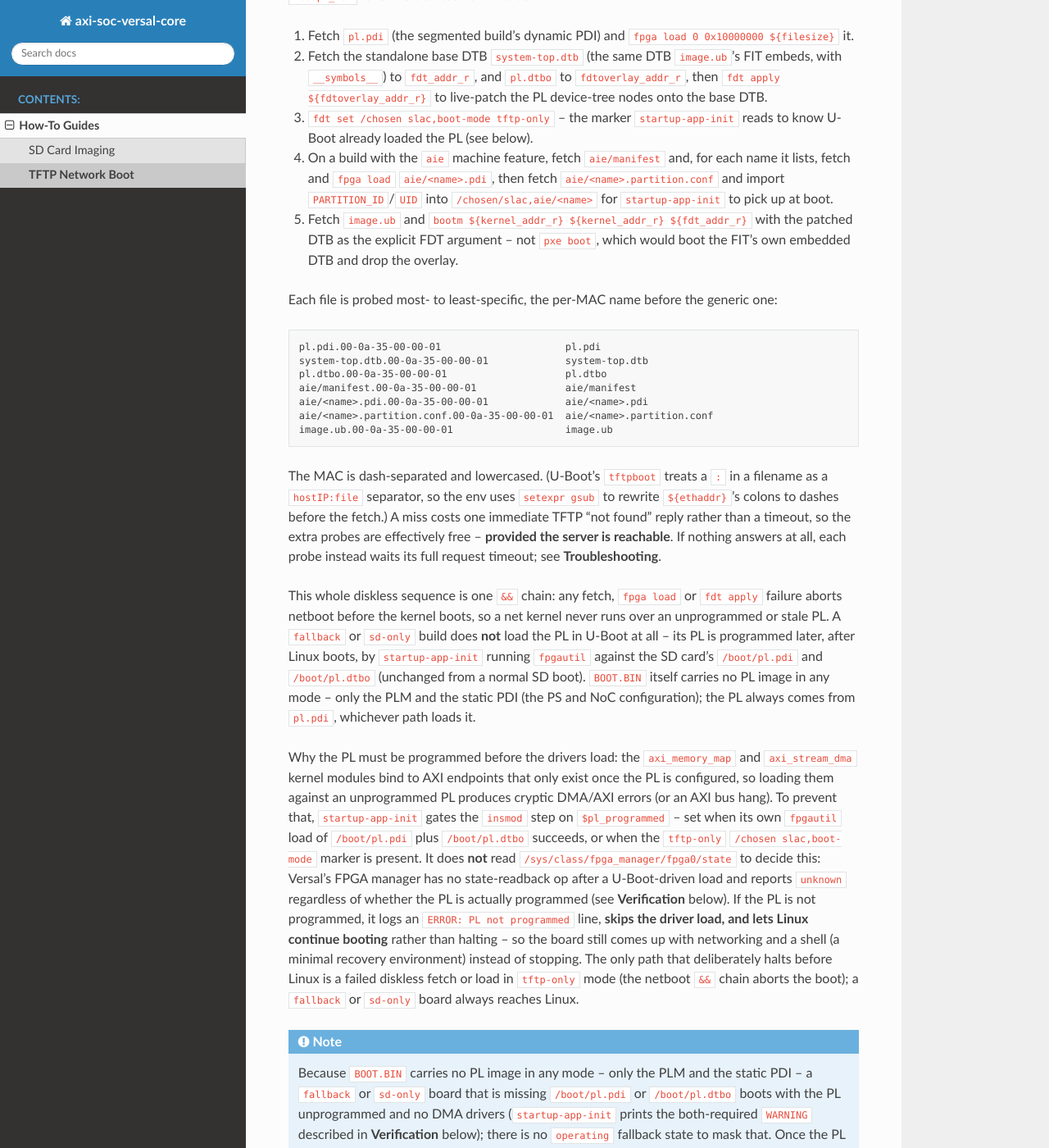
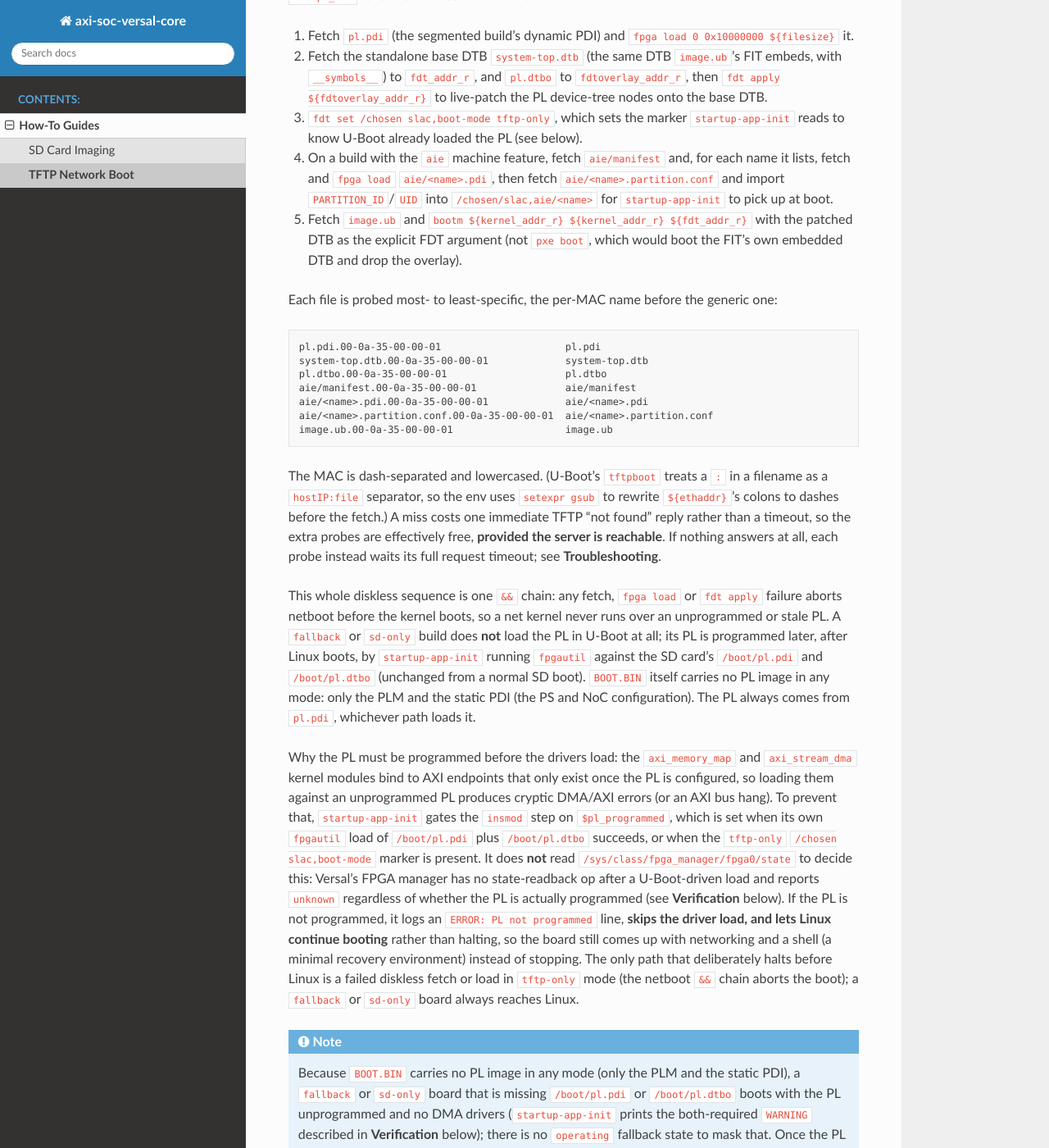
Before and after one commit to slaclab/axi-soc-versal-core, a Sphinx documentation site: the page built from docs/how-to/tftp_network_boot.rst, in a window 1280 px wide and 1400 px high, scrolled down 921 px. Shown: the whole window at 82% size. Built offline with Sphinx 7.4.7 and the Read the Docs theme 3.1.0, drawn with Linux system fonts in a browser that asks for light colours; some of the changed text lies outside the part shown.

Commit message:
docs(netboot): replace double-hyphen dashes in the TFTP network boot how-to
Recast the '--' parentheticals in tftp_network_boot.rst as commas, colons, semicolons, or parentheses, and tighten a few phrasings.

```diff
--- a/docs/how-to/tftp_network_boot.rst
+++ b/docs/how-to/tftp_network_boot.rst
@@ -25,14 +25,14 @@ U-Boot falls back to booting that on-SD image automatically. Nothing about
 the first boot stage changes: only where the kernel FIT comes from.
 
 The kernel FIT is fetched **PXE-first**. U-Boot first tries to download
-a PXE ("pxelinux") config from the TFTP server --
-``pxelinux.cfg/01-<MAC>`` (the board's MAC, dash-separated and
-lowercased, with the ``01-`` ARP-hardware-type prefix) if a
-board-specific file exists, otherwise ``pxelinux.cfg/default`` -- parses
+a PXE ("pxelinux") config from the TFTP server
+(``pxelinux.cfg/01-<MAC>``, the board's MAC dash-separated and
+lowercased with the ``01-`` ARP-hardware-type prefix, if a
+board-specific file exists, otherwise ``pxelinux.cfg/default``), parses
 its ``KERNEL`` line, and boots the FIT that line names. Only if no PXE
 config is served does U-Boot fall back to fetching ``image.ub``
 directly by name. The PXE config lets you change a board's boot
-behavior server-side -- pointing it at a different FIT, for example --
+behavior server-side (pointing it at a different FIT, for example)
 **without reflashing U-Boot or editing the board's U-Boot
 environment**. Either path still relies on ``serverip`` (the TFTP
 server address) being set, explicitly or via DHCP.
@@ -49,7 +49,7 @@ diskless flow in order:
    ``pl.dtbo`` to ``fdtoverlay_addr_r``, then ``fdt apply
    ${fdtoverlay_addr_r}`` to live-patch the PL device-tree nodes onto the
    base DTB.
-3. ``fdt set /chosen slac,boot-mode tftp-only`` -- the marker
+3. ``fdt set /chosen slac,boot-mode tftp-only``, which sets the marker
    ``startup-app-init`` reads to know U-Boot already loaded the PL (see
    below).
 4. On a build with the ``aie`` machine feature, fetch ``aie/manifest`` and,
@@ -58,9 +58,9 @@ diskless flow in order:
    into ``/chosen/slac,aie/<name>`` for ``startup-app-init`` to pick up at
    boot.
 5. Fetch ``image.ub`` and ``bootm ${kernel_addr_r} ${kernel_addr_r}
-   ${fdt_addr_r}`` with the patched DTB as the explicit FDT argument -- not
+   ${fdt_addr_r}`` with the patched DTB as the explicit FDT argument (not
    ``pxe boot``, which would boot the FIT's own embedded DTB and drop the
-   overlay.
+   overlay).
 
 Each file is probed most- to least-specific, the per-MAC name before the
 generic one:
@@ -79,19 +79,19 @@ The MAC is dash-separated and lowercased. (U-Boot's ``tftpboot`` treats
 a ``:`` in a filename as a ``hostIP:file`` separator, so the env uses
 ``setexpr gsub`` to rewrite ``${ethaddr}``'s colons to dashes before the
 fetch.) A miss costs one immediate TFTP "not found" reply rather than a
-timeout, so the extra probes are effectively free -- **provided the server
+timeout, so the extra probes are effectively free, **provided the server
 is reachable**. If nothing answers at all, each probe instead waits its
 full request timeout; see **Troubleshooting**.
 
 This whole diskless sequence is one ``&&`` chain: any fetch, ``fpga load``
 or ``fdt apply`` failure aborts netboot before the kernel boots, so a net
 kernel never runs over an unprogrammed or stale PL. A ``fallback`` or
-``sd-only`` build does **not** load the PL in U-Boot at all -- its PL is
+``sd-only`` build does **not** load the PL in U-Boot at all; its PL is
 programmed later, after Linux boots, by ``startup-app-init`` running
 ``fpgautil`` against the SD card's ``/boot/pl.pdi`` and ``/boot/pl.dtbo``
 (unchanged from a normal SD boot). ``BOOT.BIN`` itself carries no PL image
-in any mode -- only the PLM and the static PDI (the PS and NoC
-configuration); the PL always comes from ``pl.pdi``, whichever path loads
+in any mode: only the PLM and the static PDI (the PS and NoC
+configuration). The PL always comes from ``pl.pdi``, whichever path loads
 it.
 
 Why the PL must be programmed before the drivers load: the
@@ -99,7 +99,7 @@ Why the PL must be programmed before the drivers load: the
 endpoints that only exist once the PL is configured, so loading them
 against an unprogrammed PL produces cryptic DMA/AXI errors (or an AXI
 bus hang). To prevent that, ``startup-app-init`` gates the ``insmod``
-step on ``$pl_programmed`` -- set when its own ``fpgautil`` load of
+step on ``$pl_programmed``, which is set when its own ``fpgautil`` load of
 ``/boot/pl.pdi`` plus ``/boot/pl.dtbo`` succeeds, or when the
 ``tftp-only`` ``/chosen slac,boot-mode`` marker is present. It does
 **not** read ``/sys/class/fpga_manager/fpga0/state`` to decide this:
@@ -107,7 +107,7 @@ Versal's FPGA manager has no state-readback op after a U-Boot-driven load
 and reports ``unknown`` regardless of whether the PL is actually
 programmed (see **Verification** below). If the PL is not programmed, it
 logs an ``ERROR: PL not programmed`` line, **skips the driver load, and
-lets Linux continue booting** rather than halting -- so the board still
+lets Linux continue booting** rather than halting, so the board still
 comes up with networking and a shell (a minimal recovery environment)
 instead of stopping. The only path that deliberately halts before Linux
 is a failed diskless fetch or load in ``tftp-only`` mode (the netboot
@@ -116,8 +116,8 @@ reaches Linux.
 
 .. note::
 
-   Because ``BOOT.BIN`` carries no PL image in any mode -- only the PLM and
-   the static PDI -- a ``fallback`` or ``sd-only`` board that is missing
+   Because ``BOOT.BIN`` carries no PL image in any mode (only the PLM and
+   the static PDI), a ``fallback`` or ``sd-only`` board that is missing
    ``/boot/pl.pdi`` or ``/boot/pl.dtbo`` boots with the PL unprogrammed and
    no DMA drivers (``startup-app-init`` prints the both-required
    ``WARNING`` described in **Verification** below); there is no
@@ -187,11 +187,11 @@ Steps
    ``image.ub`` for that board into the TFTP root (``/tftpboot``), stages
    a PXE config at ``/tftpboot/pxelinux.cfg/default``, and launches a
    standalone ``dnsmasq`` instance serving ``/tftpboot``. Re-running it
-   against an already-provisioned host is a no-op -- it does not re-prompt
+   against an already-provisioned host is a no-op: it does not re-prompt
    for ``sudo`` and does not start a second daemon. Do not hand-derive
    the TFTP server configuration yourself.
 
-   The staged ``/tftpboot/pxelinux.cfg/default`` is minimal -- it simply
+   The staged ``/tftpboot/pxelinux.cfg/default`` is minimal; it simply
    names the FIT to boot:
 
    .. code-block:: text
@@ -234,14 +234,14 @@ Steps
    on every run that should keep serving AIE, or a rebuilt PL is served
    diskless with a stale AIE image stacked on top of it.
 
-   ``fallback``-mode servers do not need any of this -- omit
+   ``fallback``-mode servers do not need any of this: omit
    ``-B``/``-M``/``-A`` and only ``image.ub`` and the PXE config are
    staged. ``sd-only`` boards need no TFTP server at all, so this whole
    step is unnecessary for them.
 
    The server is **TFTP-only** (``dnsmasq`` runs with DNS and DHCP
    disabled), so it is safe to run alongside an existing site DHCP
-   server on the same segment -- the board still gets its lease from
+   server on the same segment; the board still gets its lease from
    that DHCP server, and this host only answers TFTP requests.
 
    If the script cannot auto-detect a built ``image.ub`` for the board
@@ -283,7 +283,7 @@ Steps
 .. _tftp-boot-modes:
 
 2. Choose the board's boot mode at build time. The boot mode is
-   baked into U-Boot -- and therefore into ``BOOT.BIN`` -- when the Yocto
+   baked into U-Boot (and therefore into ``BOOT.BIN``) when the Yocto
    image is built, via the ``-m`` flag to ``BuildYoctoProject.sh`` (see
    the :repo:`README.md` "BuildYoctoProject.sh options" section for the
    full build invocation):
@@ -371,7 +371,7 @@ Steps
       this: this platform keeps a saved U-Boot environment on that same
       FAT partition (see the ``saveenv`` warning in Step 3), and both a
       saved environment and a ``fatwrite`` write the boot partition from
-      U-Boot -- a path this platform never relies on and has not
+      U-Boot, a path this platform never relies on and has not
       characterized for safety. A raw ``mmc write`` risks bricking the
       boot partition entirely.
 
@@ -382,8 +382,8 @@ Steps
    These commands mirror the built-in ``netboot`` environment command
    (installed via ``CFG_EXTRA_ENV_SETTINGS``, see **How It Works**),
    which waits up to about 12 seconds for the board's EEPROM MAC to
-   become readable before running ``dhcp`` -- skipped entirely if a
-   static ``ipaddr`` is already set -- then runs the mode's PL-load step
+   become readable before running ``dhcp`` (skipped entirely if a
+   static ``ipaddr`` is already set), then runs the mode's PL-load step
    (``loadpl_net`` on ``tftp-only``, the diskless flow described above;
    ``loadpl_skip`` on ``fallback``/``sd-only``, which does nothing) and
    tries ``pxe get`` / ``pxe boot`` and, only if no PXE config is served,
@@ -422,7 +422,7 @@ Steps
    then ``default``) from ``serverip``, and ``pxe boot`` loads and boots
    the FIT its ``KERNEL`` line names.
 
-   **Mixed addressing -- board IP from DHCP, TFTP server set by hand.**
+   **Mixed addressing: board IP from DHCP, TFTP server set by hand.**
    When your DHCP server assigns the board's IP but does not advertise a
    usable TFTP ``next-server`` (or advertises the wrong one), set
    ``serverip`` yourself and let DHCP handle only the board address, then
@@ -454,11 +454,11 @@ Steps
       silently ignored: the board keeps booting the old way after an
       apparently successful reflash. Prefer leaving addressing volatile.
       To undo a ``saveenv``, delete ``uboot.env`` and ``uboot-redund.env``
-      from ``/boot`` in Linux and reboot -- U-Boot then falls back to the
+      from ``/boot`` in Linux and reboot; U-Boot then falls back to the
       environment compiled into ``BOOT.BIN``.
 
-   To fetch the FIT directly instead -- the fallback path ``netboot``
-   takes when no PXE config is served -- skip the ``pxe`` commands and
+   To fetch the FIT directly instead (the fallback path ``netboot``
+   takes when no PXE config is served), skip the ``pxe`` commands and
    fetch ``image.ub`` by name:
 
    .. code-block:: text
@@ -472,7 +472,7 @@ Steps
    lease prints ``DHCP client bound to address``). Set ``serverip``
    explicitly to your TFTP host rather than relying on a DHCP
    ``next-server`` option. Use the load address ``0x10000000`` exactly
-   as shown -- this is the address this platform's boot flow is built
+   as shown; this is the address this platform's boot flow is built
    around, not a generic default.
 
    On a ``tftp-only`` build, ``netboot`` first runs its ``loadpl_net``
@@ -555,7 +555,7 @@ logs the marker it saw:
    tftp-only boot (/chosen slac,boot-mode): U-Boot loaded pl.pdi and applied pl.dtbo, skipping the SD fpgautil load
    /sys/class/fpga_manager/fpga0/state: unknown
 
-``unknown`` is **expected** here -- Versal's FPGA manager has no
+``unknown`` is **expected** here: Versal's FPGA manager has no
 state-readback op after a U-Boot-driven load, so this line is not a failure
 indicator on ``tftp-only`` (contrast the SD path below). Confirm the mode
 from the device tree itself:
@@ -594,8 +594,8 @@ Reaching a login prompt confirms the board booted:
 The banner hostname comes from the project name of the built image
 (``SimpleVek280Example`` here), not from the ``hardware`` directory name
 (``XilinxVek280``) used in Step 1. It is the same for **all three** boot
-modes, so it does not tell you which mode's ``BOOT.BIN`` is running --
-distinguish the modes with the ``strings -a BOOT.BIN | grep -a
+modes, so it does not tell you which mode's ``BOOT.BIN`` is running.
+Distinguish the modes with the ``strings -a BOOT.BIN | grep -a
 '^bootcmd='`` check from Step 2, or by the runtime behavior (a
 ``fallback`` build SD-boots after its TFTP attempts fail; a ``tftp-only``
 build halts; an ``sd-only`` build prints ``SD-only build: skipping
@@ -638,13 +638,13 @@ Troubleshooting
        timeout (~6 s) when nothing replies: ~85 s with the daemon stopped,
        ~110 s under a silent ``DROP`` firewall rule
      - Expected when TFTP is unreachable, and **not** a hang. ICMP
-       ``destination unreachable`` does *not* shorten it -- a stopped
+       ``destination unreachable`` does *not* shorten it: a stopped
        daemon does emit it, and each attempt still times out anyway, so
        the presence or absence of ICMP lines does not distinguish the two
        cases. Restore TFTP reachability: once the server answers, a
        missing file draws an immediate ``TFTP error: 256`` refusal and the
        whole 14-name walk costs almost nothing. If the board has **no**
-       TFTP server by design, rebuild it with ``-m sd-only`` (Step 2) --
+       TFTP server by design, rebuild it with ``-m sd-only`` (Step 2);
        that removes ``run netboot`` from ``bootcmd`` entirely and is the
        structural fix rather than a workaround
    * - ``TFTP-only build: not falling back to SD`` followed by a halt
@@ -675,7 +675,7 @@ Troubleshooting
    * - Board loads a stale ``pl.pdi`` (or ``pl.dtbo``/``system-top.dtb``)
        even after re-running ``provision_tftp_host.sh``
      - A per-MAC name outranks the generic one, and a run without ``-M``
-       cannot clean per-MAC leftovers -- it only warns about them
+       cannot clean per-MAC leftovers; it only warns about them
      - Re-run with ``-M <board-MAC>``, which refreshes that per-MAC copy
    * - ``tftp-only`` netboot halts at ``Versal>`` after a fetch error on
        a manifest-named AIE PDI or its ``.partition.conf`` sidecar
@@ -688,7 +688,7 @@ Troubleshooting
        ``aie/manifest`` and that image's files with ``curl``
    * - ``ERROR: PL not programmed`` at the end of boot; no runtime
        application starts
-     - ``startup-app-init`` found ``$pl_programmed`` unset -- neither its
+     - ``startup-app-init`` found ``$pl_programmed`` unset: neither its
        own ``fpgautil`` load nor the ``tftp-only`` marker succeeded
      - On a ``tftp-only`` board confirm the diskless set staged and
        ``fpga load``/``fdt apply`` succeeded; on an SD board confirm
@@ -709,7 +709,7 @@ Troubleshooting
      - lwIP ``dhcp`` overwrote ``serverip`` with the DHCP server's own
        address, or set ``tftpserverip`` from the DHCP next-server (which
        ``tftpboot`` and ``pxe`` prefer over ``serverip``)
-     - Set ``serverip`` **before** ``run netboot`` -- the shipped
+     - Set ``serverip`` **before** ``run netboot``; the shipped
        ``netboot`` preserves a non-empty ``serverip`` across its internal
        ``dhcp`` and clears ``tftpserverip``. To return to DHCP-supplied
        addressing, clear it with ``setenv serverip``
@@ -726,7 +726,7 @@ Troubleshooting
      - Expected on a cold power-on: this prints before the EEPROM MAC
        becomes readable; ``netboot`` reads it separately, later, at the
        wait described in the next row
-     - Not a fault -- continue watching the console
+     - Not a fault; continue watching the console
    * - A pause of up to about 12 seconds appears just before ``dhcp``
        runs
      - The EEPROM MAC wait: ``netboot`` polls the board's EEPROM for up
@@ -751,7 +751,7 @@ How long the SD fallback takes depends entirely on whether the TFTP
 server *answers*. A single ``tftpboot`` gives up after roughly 6 seconds,
 but ``netboot`` is PXE-first: ``pxe get`` tries 13 ``pxelinux.cfg`` names
 ahead of the direct FIT fetch, so a ``fallback`` board on a network with
-**no reachable TFTP server** pays that timeout 14 times over -- about
+**no reachable TFTP server** pays that timeout 14 times over: about
 85 seconds with the daemon stopped, and about 110 seconds if packets are
 silently dropped. When the server *is* reachable and merely missing a
 file, every attempt is refused immediately and the fallback is effectively
@@ -793,14 +793,14 @@ Notes
 
   .. note::
 
-     A "best-effort" variant -- where U-Boot loads a network PL if one is
-     served but continues (rather than halting) if none is -- would let a
+     A "best-effort" variant, where U-Boot loads a network PL if one is
+     served but continues (rather than halting) if none is, would let a
      net PL override an inserted SD. That is out of scope here; the
      current design keeps each mode a coherent stack (full-network in
      ``tftp-only``, SD-owned PL in ``fallback``, and no network on the
      boot path at all in ``sd-only``). If such a mode is added later, it
-     must preserve netboot's ``&&`` failure chain -- a fetch, ``fpga load``
-     or ``fdt apply`` failure must still be able to abort the boot --
+     must preserve netboot's ``&&`` failure chain (a fetch, ``fpga load``
+     or ``fdt apply`` failure must still be able to abort the boot)
      rather than relaxing the chain to ``;``.
 
 - The per-MAC filename is dash-separated (``pl.pdi.00-0a-35-00-00-01``),
@@ -813,7 +813,7 @@ Notes
   this Versal U-Boot build).
 
 - ``BOOT.BIN`` carries only the PLM and the static PDI (the PS and NoC
-  configuration) in every mode -- Versal's segmented configuration flow
+  configuration) in every mode; Versal's segmented configuration flow
   keeps the PL out of it entirely. The PL always comes from ``pl.pdi``,
   whichever path loads it: U-Boot's ``fpga load`` on ``tftp-only``, or
   ``startup-app-init``'s ``fpgautil`` on ``fallback``/``sd-only``.
```
Also changed, not shown: other parts of docs/how-to/tftp_network_boot.rst (+14 -14 lines).
